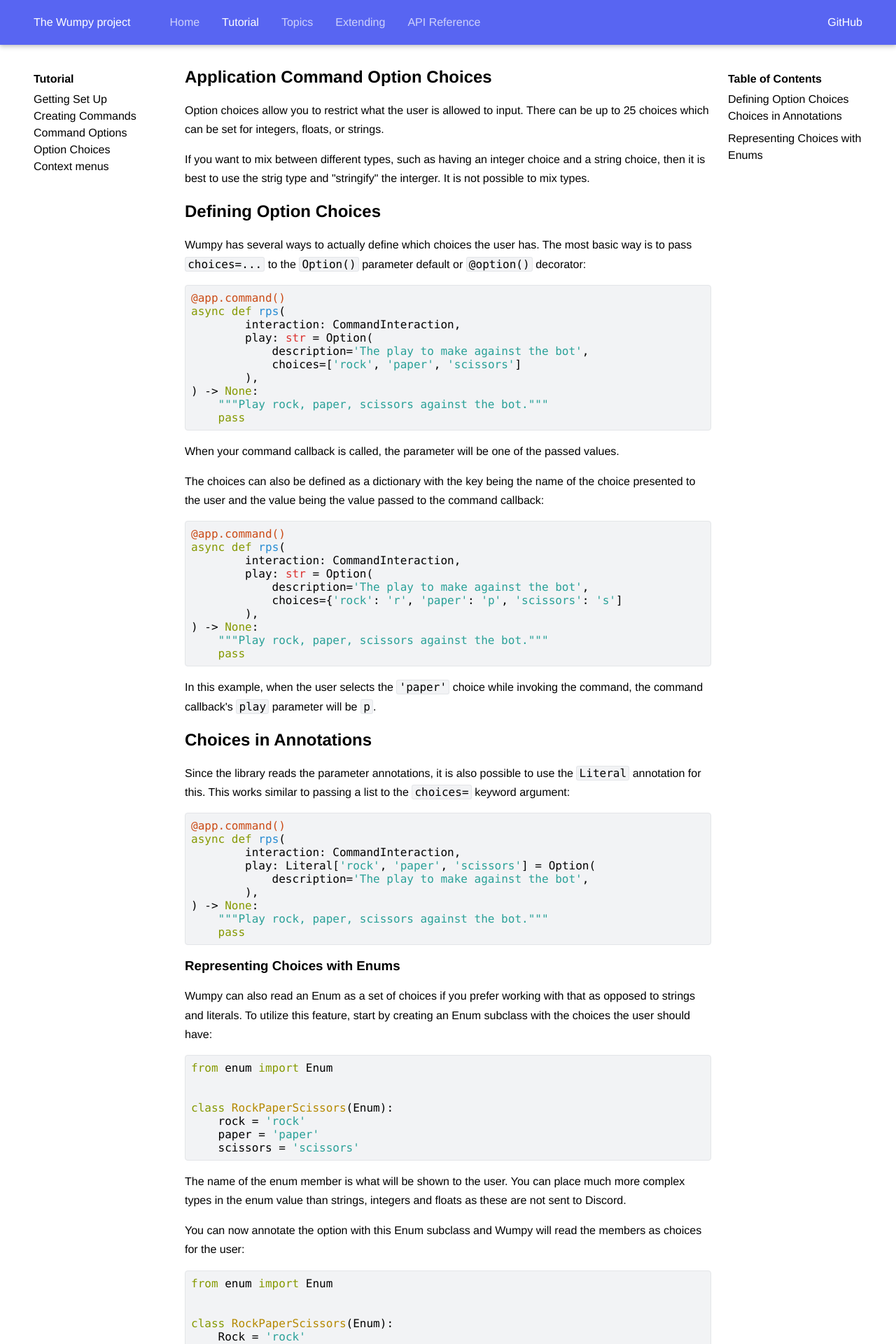
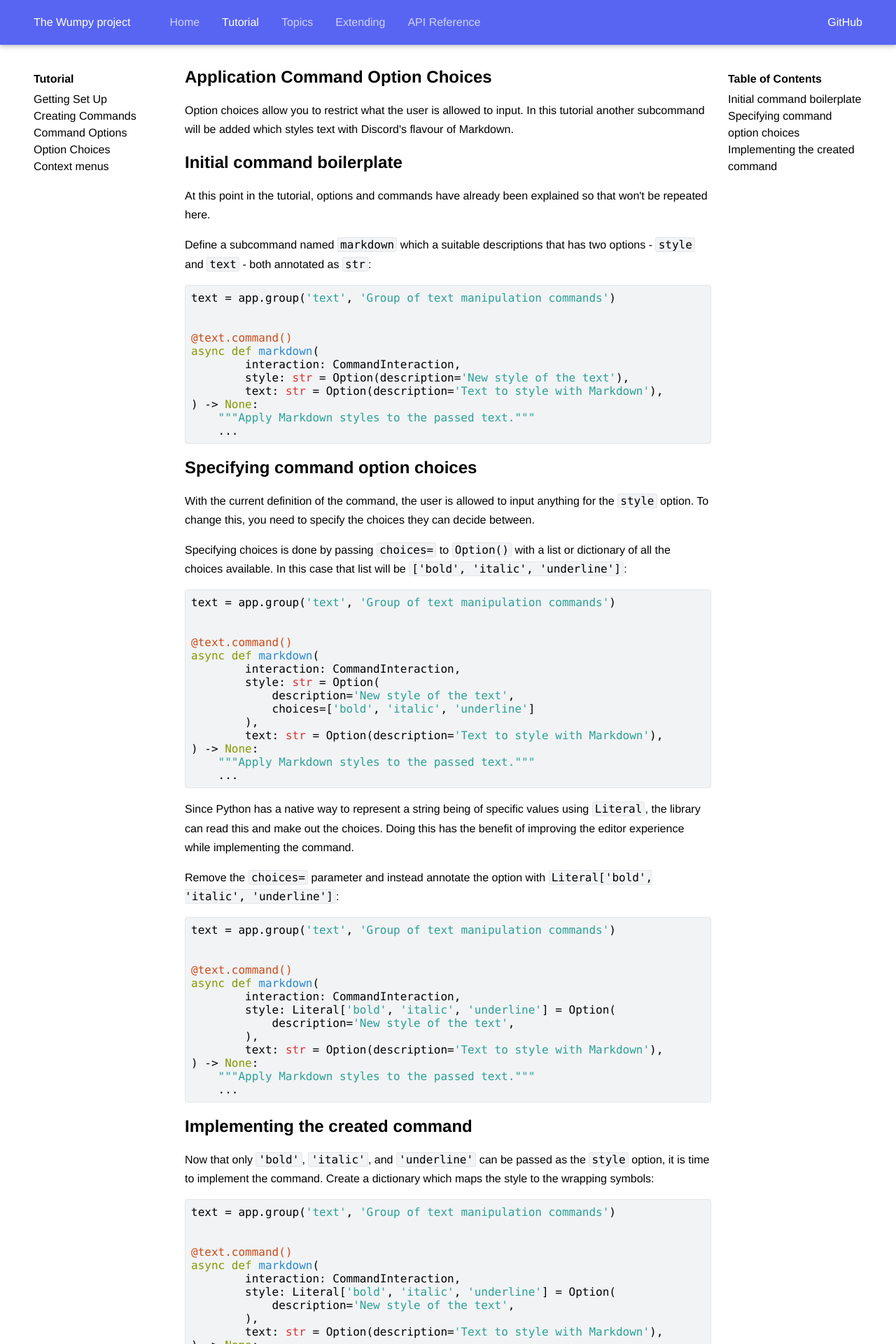
Before and after one commit to wumpyproject/docs, an MkDocs documentation site: the page built from docs/tutorial/option-choices.md, in a window 1280 px wide. Shown: the top 1920 px of the page at 70% size. Built offline with MkDocs 1.6.1, drawn with Linux system fonts in a browser that asks for light colours; some of the changed text lies outside the part shown.

Commit message:
Rework option choices documentation with better example

````diff
--- a/docs/tutorial/option-choices.md
+++ b/docs/tutorial/option-choices.md
@@ -1,116 +1,130 @@
 # Application Command Option Choices
 
-Option choices allow you to restrict what the user is allowed to input.
-There can be up to 25 choices which can be set for integers, floats, or
-strings.
+Option choices allow you to restrict what the user is allowed to input. In
+this tutorial another subcommand will be added which styles text with
+Discord's flavour of Markdown.
 
-If you want to mix between different types, such as having an integer choice
-and a string choice, then it is best to use the strig type and "stringify"
-the interger. It is not possible to mix types.
+## Initial command boilerplate
 
-## Defining Option Choices
+At this point in the tutorial, options and commands have already been
+explained so that won't be repeated here.
 
-Wumpy has several ways to actually define which choices the user has. The
-most basic way is to pass `choices=...` to the `Option()` parameter default
-or `@option()` decorator:
+Define a subcommand named `markdown` which a suitable descriptions that has
+two options - `style` and `text` - both annotated as `str`:
 
 ```python
-@app.command()
-async def rps(
+text = app.group('text', 'Group of text manipulation commands')
+
+
+@text.command()
+async def markdown(
         interaction: CommandInteraction,
-        play: str = Option(
-            description='The play to make against the bot',
-            choices=['rock', 'paper', 'scissors']
-        ),
+        style: str = Option(description='New style of the text'),
+        text: str = Option(description='Text to style with Markdown'),
 ) -> None:
-    """Play rock, paper, scissors against the bot."""
-    pass
+    """Apply Markdown styles to the passed text."""
+    ...
 ```
 
-When your command callback is called, the parameter will be one of the passed
-values.
+## Specifying command option choices
 
-The choices can also be defined as a dictionary with the key being the name of
-the choice presented to the user and the value being the value passed to the
-command callback:
+With the current definition of the command, the user is allowed to input
+anything for the `style` option. To change this, you need to specify the
+choices they can decide between.
+
+Specifying choices is done by passing `choices=` to `Option()` with a list
+or dictionary of all the choices available. In this case that list will be
+`['bold', 'italic', 'underline']`:
 
 ```python
-@app.command()
-async def rps(
+text = app.group('text', 'Group of text manipulation commands')
+
+
+@text.command()
+async def markdown(
         interaction: CommandInteraction,
-        play: str = Option(
-            description='The play to make against the bot',
-            choices={'rock': 'r', 'paper': 'p', 'scissors': 's']
+        style: str = Option(
+            description='New style of the text',
+            choices=['bold', 'italic', 'underline']
         ),
+        text: str = Option(description='Text to style with Markdown'),
 ) -> None:
-    """Play rock, paper, scissors against the bot."""
-    pass
+    """Apply Markdown styles to the passed text."""
+    ...
 ```
 
-In this example, when the user selects the `'paper'` choice while invoking the
-command, the command callback's `play` parameter will be `p`.
+Since Python has a native way to represent a string being of specific values
+using `Literal`, the library can read this and make out the choices. Doing
+this has the benefit of improving the editor experience while implementing
+the command.
 
-## Choices in Annotations
-
-Since the library reads the parameter annotations, it is also possible to use
-the `Literal` annotation for this. This works similar to passing a list to
-the `choices=` keyword argument:
+Remove the `choices=` parameter and instead annotate the option
+with `Literal['bold', 'italic', 'underline']`:
 
 ```python
-@app.command()
-async def rps(
+text = app.group('text', 'Group of text manipulation commands')
+
+
+@text.command()
+async def markdown(
         interaction: CommandInteraction,
-        play: Literal['rock', 'paper', 'scissors'] = Option(
-            description='The play to make against the bot',
+        style: Literal['bold', 'italic', 'underline'] = Option(
+            description='New style of the text',
         ),
+        text: str = Option(description='Text to style with Markdown'),
 ) -> None:
-    """Play rock, paper, scissors against the bot."""
-    pass
+    """Apply Markdown styles to the passed text."""
+    ...
 ```
 
-### Representing Choices with Enums
+## Implementing the created command
 
-Wumpy can also read an Enum as a set of choices if you prefer working with that
-as opposed to strings and literals. To utilize this feature, start by creating
-an Enum subclass with the choices the user should have:
+Now that only `'bold'`, `'italic'`, and `'underline'` can be passed as the
+`style` option, it is time to implement the command. Create a dictionary which
+maps the style to the wrapping symbols:
 
 ```python
-from enum import Enum
+text = app.group('text', 'Group of text manipulation commands')
 
 
-class RockPaperScissors(Enum):
-    rock = 'rock'
-    paper = 'paper'
-    scissors = 'scissors'
+@text.command()
+async def markdown(
+        interaction: CommandInteraction,
+        style: Literal['bold', 'italic', 'underline'] = Option(
+            description='New style of the text',
+        ),
+        text: str = Option(description='Text to style with Markdown'),
+) -> None:
+    """Apply Markdown styles to the passed text."""
+    mapping = {
+        'bold': '**',
+        'italic': '*',
+        'underline': '__',
+    }
 ```
 
-The name of the enum member is what will be shown to the user. You can place
-much more complex types in the enum value than strings, integers and floats as
-these are not sent to Discord.
-
-You can now annotate the option with this Enum subclass and Wumpy will read
-the members as choices for the user:
+Finally, respond to the interaction with the symbols inserted in front of- and
+behind the text:
 
 ```python
-from enum import Enum
+text = app.group('text', 'Group of text manipulation commands')
 
 
-class RockPaperScissors(Enum):
-    Rock = 'rock'
-    Paper = 'paper'
-    Scissors = 'scissors'
+@text.command()
+async def markdown(
+        interaction: CommandInteraction,
+        style: Literal['bold', 'italic', 'underline'] = Option(
+            description='New style of the text',
+        ),
+        text: str = Option(description='Text to style with Markdown'),
+) -> None:
+    """Apply Markdown styles to the passed text."""
+    mapping = {
+        'bold': '**',
+        'italic': '*',
+        'underline': '__',
+    }
 
-
-@app.command()
-async def rps(
-        interaction: CommandInteraction,
-        play: RockPaperScissors = Option(
-            description='The play to make against the bot',
-        ),
-) -> None:
-    """Play rock, paper, scissors against the bot."""
-    pass
+    wrapper = mapping[style]
+    await interaction.respond(wrapper + text + wrapper)
 ```
-
-When the command is dispatched the command callback will receive the
-corresponding Enum instance of the choice the user made.
````
Also changed, not shown: docs/topics/anatomy-of-a-command.md (+107 -0 lines).
